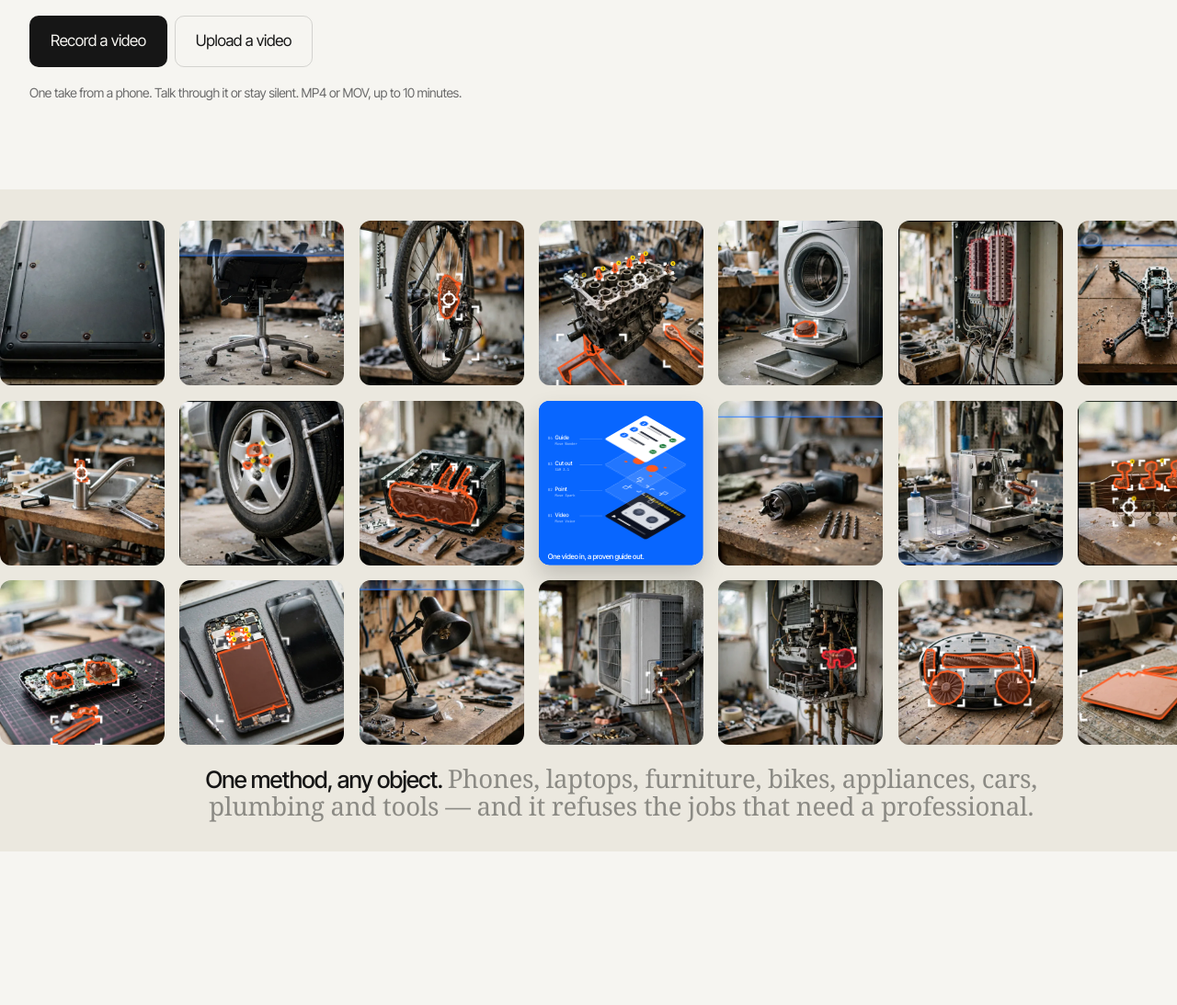
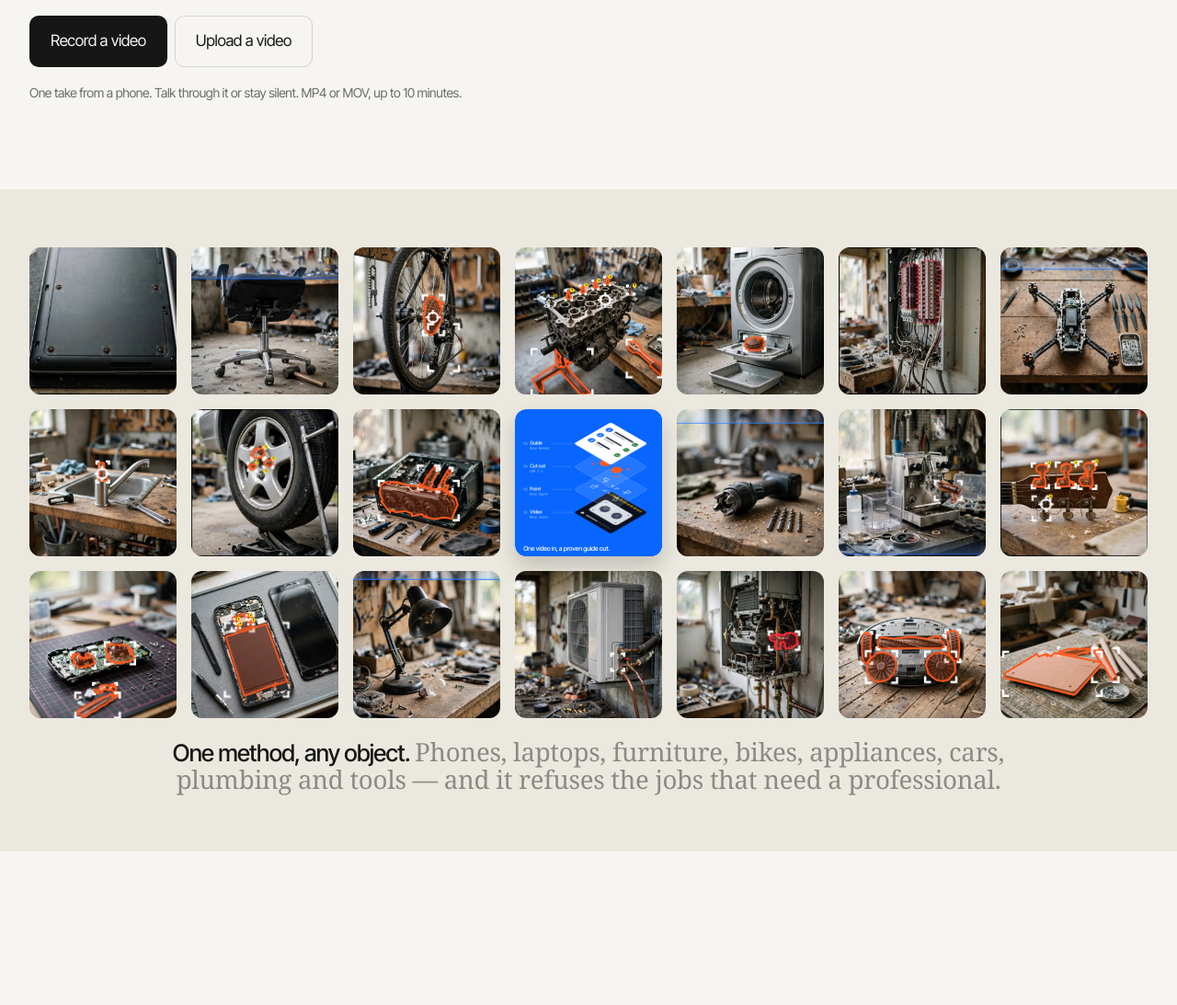
Before and after one commit to Serxav/fixscribe, a FastAPI app: page / in a window 1280 px wide. Shown: the part 509-1602 px from the top of the page at 92% size. Run offline with FastAPI, Linux system fonts and the light colour scheme; parts of the project's set-up code (start-up, migrations or seed data) failed here and were passed over; some web fonts are replaced.

Commit message:
fix: mosaic grid always fits its box (sized from the box width, box capped at 16:9 of the page)
Co-Authored-By: Claude Opus 5.5 <noreply@anthropic.com>

```diff
--- a/web/static/app.css
+++ b/web/static/app.css
@@ -316,8 +316,8 @@ details.proof[open] summary::after { content: "–"; }
 @media (prefers-reduced-motion: reduce) { .device-screen .screen, .story-step { transition: none; } }
 
 .mosaic { height: 320vh; margin-inline: calc(var(--margin) * -1); }
-.mosaic-stick { position: sticky; top: 72px; height: calc(100vh - 72px); display: grid; place-items: center; align-content: center; gap: 28px; overflow: hidden; }
-.mz-grid { --gap: 16px; --tile: calc((var(--box, 100vh) - 2 * var(--gap) - 150px) / 3);
+.mosaic-stick { container-type: inline-size; position: sticky; top: 72px; height: calc(100vh - 72px); display: grid; place-items: center; align-content: center; gap: 28px; overflow: hidden; }
+.mz-grid { --gap: 16px; --tile: min(calc((var(--box, 100vh) - 2 * var(--gap) - 150px) / 3), calc((100cqw - 2 * var(--margin) - 6 * var(--gap)) / 7));
   display: grid; grid-template-columns: repeat(7, var(--tile)); gap: var(--gap); }
 @media (max-width: 699px) { .mz-grid { --gap: 8px; --tile: min(calc((100vw - 2 * var(--margin) - 2 * var(--gap)) / 3), calc((100vh - 190px) / 7));
   grid-template-columns: repeat(3, var(--tile)); } }
@@ -328,7 +328,7 @@ details.proof[open] summary::after { content: "–"; }
   box-shadow: 0 30px 60px rgba(0, 0, 0, .18); overflow: hidden; }
 .mz-tile svg { display: block; width: 100%; height: 100%; }
 @media (min-width: 700px) {
-  .mosaic-stick { --box: min(56.25vw, calc(100vh - 72px)); height: var(--box); top: max(72px, calc(50vh - var(--box) / 2 + 36px)); background: #ebe8df; gap: 22px; }
+  .mosaic-stick { --box: min(56.25vw, calc(100vh - 72px), 900px); height: var(--box); top: max(72px, calc(50vh - var(--box) / 2 + 36px)); background: #ebe8df; gap: 22px; }
 }
 .mosaic-caption { max-width: 40em; text-align: center; padding-inline: var(--margin); font-size: clamp(20px, 2vw, 30px); }
 .js .mosaic-caption { opacity: 0; }
```
